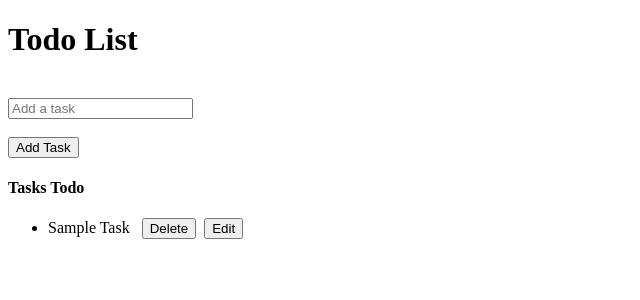
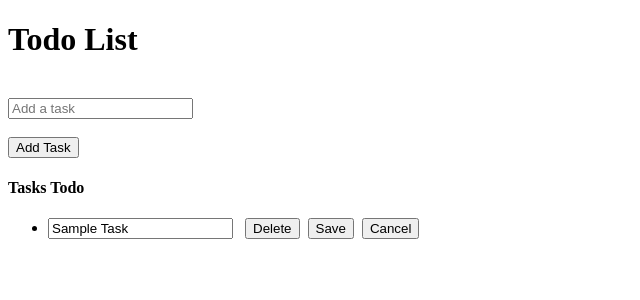
Before and after one commit to soodhardik31-cmyk/react-practice, a React (Vite) app: page / in a window 1280 px wide. Both pictures are taken after a click on the button "Edit". Shown: the top 300 px of the page, without its empty margins (0-640 px from the left). Built offline with nearby package versions, Linux system fonts and the light colour scheme.

Commit message:
added update/edit functionality

```diff
--- a/src/TodoList.jsx
+++ b/src/TodoList.jsx
@@ -27,8 +27,13 @@ export default function TodoList() {
 
     //update a task
     const updateTask = (id) => {
-
-
+        setTodos((prevTodos) =>
+            prevTodos.map((todo)=>
+                todo.id === id ? {...todo, tasks: editText} : todo
+            )
+        );
+        setEditId(null);
+        setEditText("");
     }
 
     return (
@@ -48,19 +53,39 @@ export default function TodoList() {
                 {todos.map((todo)=>{
                     return(
                         <li key={todo.id}>
-                            <span>{todo.tasks}</span>
+                            {editId === todo.id ? (
+                                <input
+                                    value={editText}
+                                    onChange= {(e) => setEditText(e.target.value)}
+                                />
+                            ) : (
+                                <span>{todo.tasks}</span>
+                            )}
+
                             &nbsp;&nbsp;&nbsp;
                             <button onClick={() => deleteTask(todo.id)}>Delete</button>
                             &nbsp;&nbsp;
-                            <button onClick={() => {
-                                setEditId(todo.id);
-                                setEditText(todo.tasks);
-                            }}>Edit</button>
+
+                            {editId ===  todo.id ? (
+                                <>
+                                    <button onClick = {() => updateTask(todo.id)}>Save</button>
+                                    &nbsp;&nbsp;
+                                    <button onClick = { () => {
+                                        setEditId(null);
+                                        setEditText("");
+                                    }}>Cancel</button>
+                                </>
+                            ) : (
+                                <button onClick={() => {
+                                    setEditId(todo.id);
+                                    setEditText(todo.tasks);
+                                }}>Edit</button>
+                            )}
+
                         </li>
                     )
-
                 })}
             </ul>
         </>
-    )
+    );
 }
```
